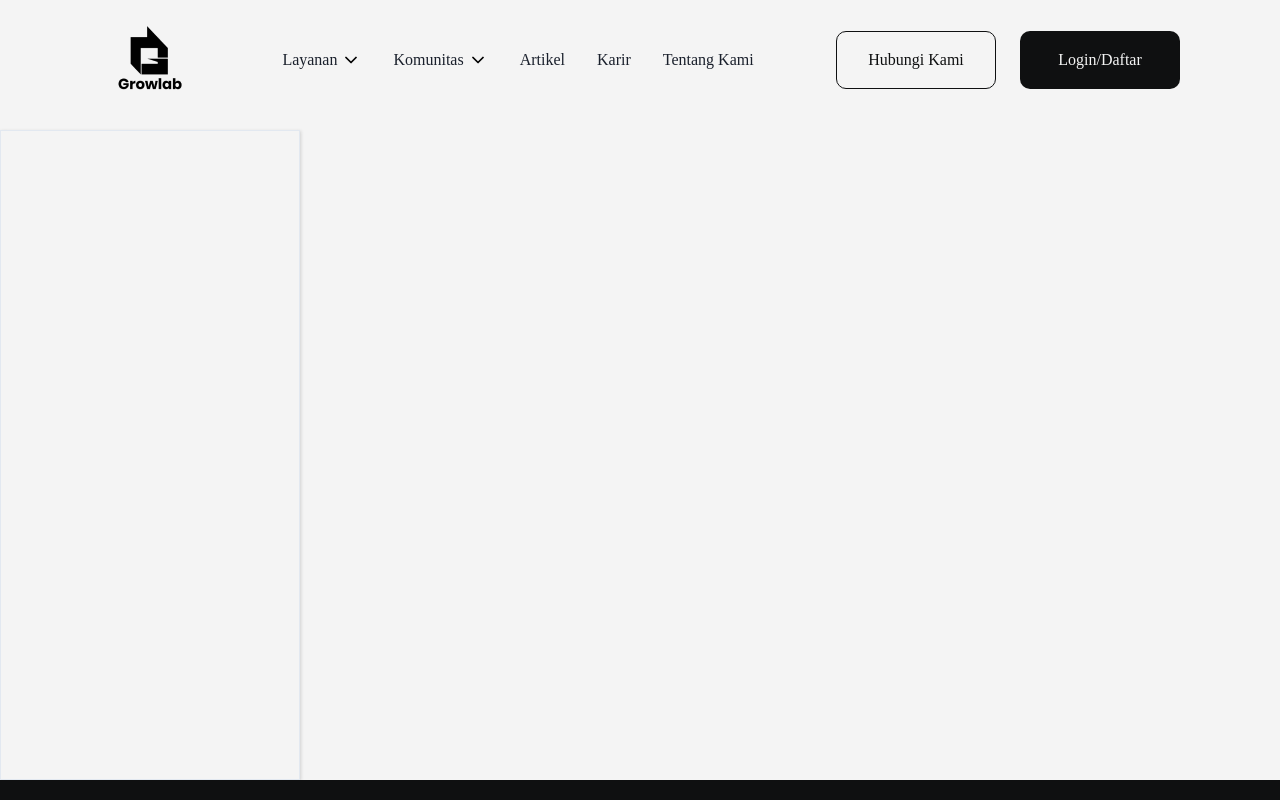
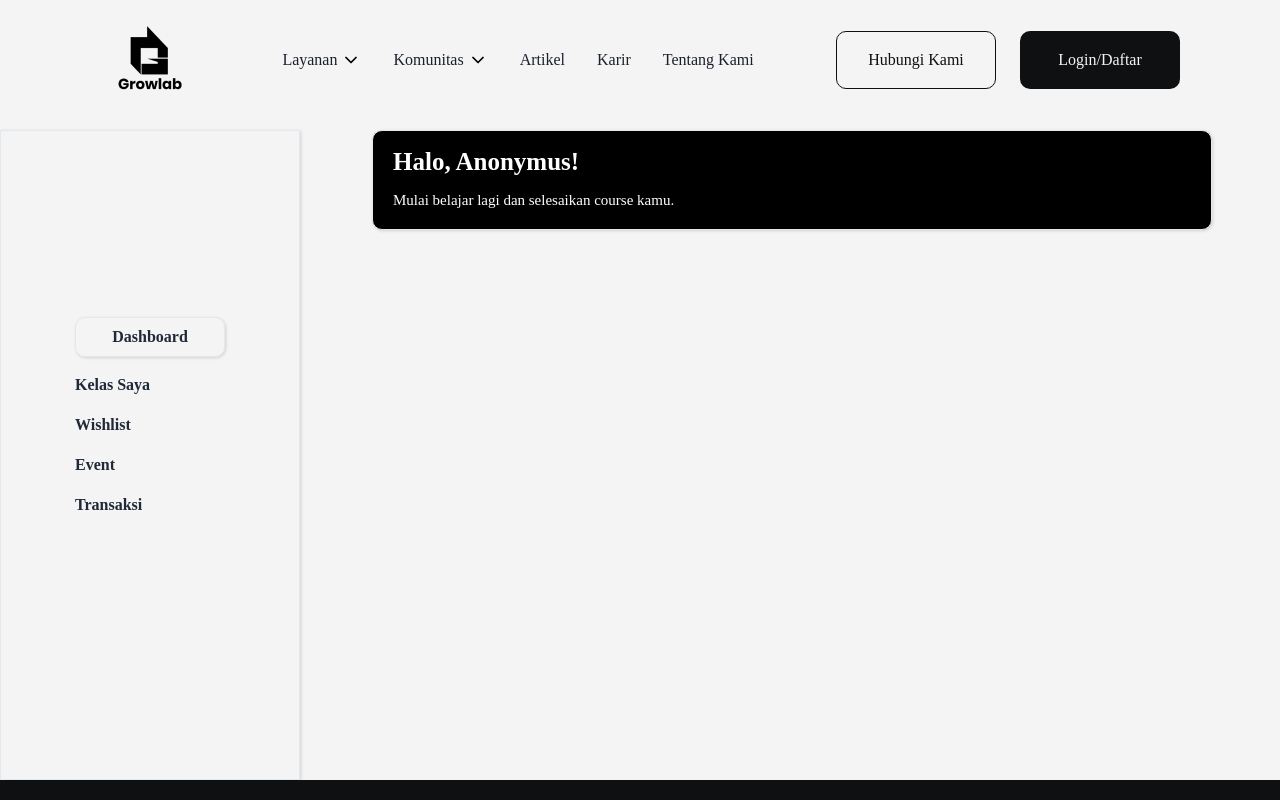
Before and after one commit to akgeninov/PROJECT, a React (Create React App) app in the folder client/: page /profile in a window 1280 px wide. Shown: the top 800 px of the page. Built offline with nearby package versions, Linux system fonts and the light colour scheme.

Commit message:
update dashboarprofile

```diff
--- a/client/src/components/profile/dashboard/dashboardProfile.jsx
+++ b/client/src/components/profile/dashboard/dashboardProfile.jsx
@@ -1,16 +1,36 @@
 import React from "react";
+import { Link } from "react-router-dom";
 
-function DashboardProfile () {
-return (
-        <div className=" flex flex-col justify-start lg:mt-[10px]  px-[10px] lg:px-0 w-full lg:w-[100%] h-full lg:h-[650px] gap-[52px]">
-        <div
-        className="w-[300px] h-full bg-white-200 border border-grey ml-10px" style={{
-          boxShadow: "1px 1px 3px rgba(128, 128, 128, 0.3)" // Ganti warna menjadi abu-abu
-        }}
-      >
+function DashboardProfile() {
+  return (
+    <div className="flex flex-row justify-start lg:mt-[10px] px-[10px] lg:px-0 w-full lg:w-[100%] h-full lg:h-[650px] gap-[52px]">
+      {/* Left Side - Menu Box */}
+      <div className="flex flex-col items-center w-[300px] h-full bg-white-200 border border-grey ml-10px" style={{ boxShadow: "1px 1px 3px rgba(128, 128, 128, 0.3)" }}>
+        <div className="flex flex-col lg:mt-[170px] font-bold gap-4 p-4">
+          <div className="flex flex-col items-center w-[150px] h-[40px] bg-white-200 border border-grey ml-auto" style={{ boxShadow: "1px 1px 3px rgba(128, 128, 128, 0.3)", display: "flex", justifyContent: "center", alignItems: "center", borderRadius: "10px" }}>
+            <Link to="/dashboard" className="text-gray-800 hover:text-blue-500">
+              Dashboard
+            </Link>
+          </div>
+          <Link to="/kelas-saya" className="text-gray-800 hover:text-blue-500">
+            Kelas Saya
+          </Link>
+          <Link to="/wishlist" className="text-gray-800 hover:text-blue-500">
+            Wishlist
+          </Link>
+          <Link to="/event" className="text-gray-800 hover:text-blue-500">
+            Event
+          </Link>
+          <Link to="/transaksi" className="text-gray-800 hover:text-blue-500">
+            Transaksi
+          </Link>
+        </div>
+      </div>
 
-
-
+      {/* Right Side - Additional Box */}
+      <div className="flex flex-col items-left w-[840px] h-[100px] bg-black text-white border border-grey ml-5" style={{ boxShadow: "1px 1px 3px rgba(128, 128, 128, 0.3)", display: "flex", alignItems: "left", borderRadius: "10px" }}>
+        <h1 className="ml-5 mt-3 font-bold " style={{ fontSize: "25px" }}>Halo, Anonymus!</h1>
+        <p className="ml-5 mt-2 font-light " style={{ fontSize: "15px" }}>Mulai belajar lagi dan selesaikan course kamu.</p>
       </div>
     </div>
   );
```
